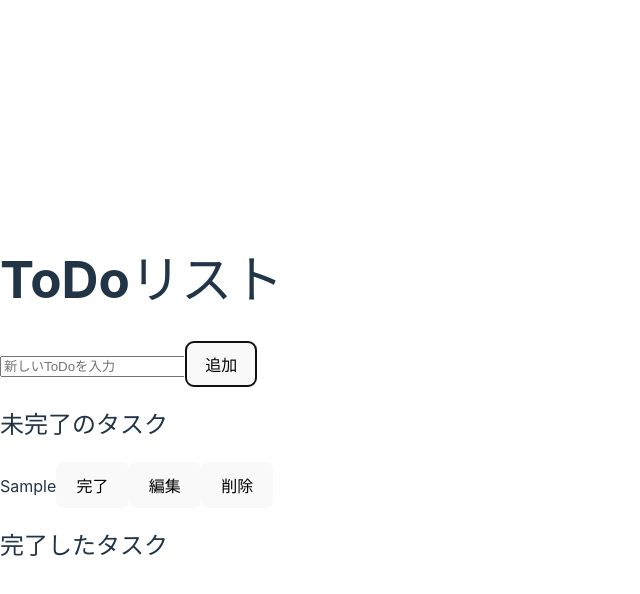
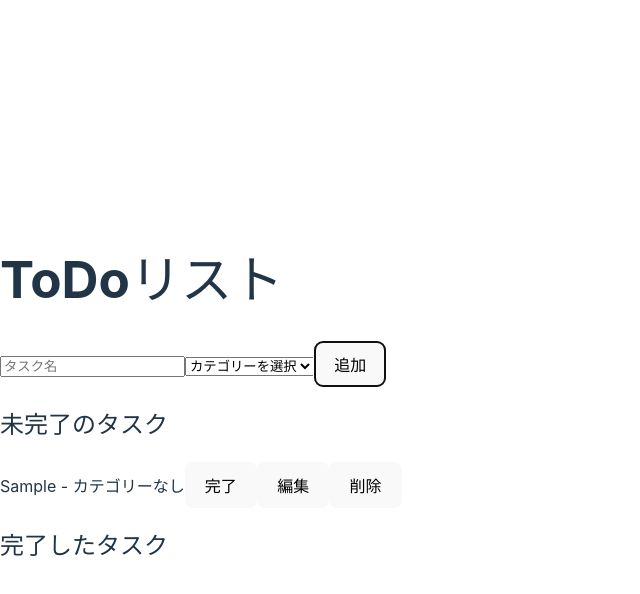
Before and after one commit to imaikosuke/todo-app, a React (Vite) app: page / in a window 1280 px wide. Both pictures are taken after typing "Sample" into the empty fields and a click on the button "追加". Shown: the top 594 px of the page, without its empty margins (0-640 px from the left). Built offline with nearby package versions, Linux system fonts and the light colour scheme.

Commit message:
added the feature to select categories

```diff
--- a/src/App.tsx
+++ b/src/App.tsx
@@ -7,9 +7,7 @@ const App: React.FC = () => {
   const [todos, setTodos] = useState<Todo[]>([]);
   const [completedTodos, setCompletedTodos] = useState<Todo[]>([]);
 
-  const addTodo = (title: string) => {
-    if (title == '') return;
-    const newTodo = { id: Date.now(), title, completed: false };
+  const addTodo = (newTodo: Todo) => {
     setTodos([...todos, newTodo]);
   };
 
--- a/src/components/AddToDo.tsx
+++ b/src/components/AddToDo.tsx
@@ -1,26 +1,32 @@
 import React, { useState } from 'react';
+import { Todo } from '../interface';
 
-export const AddToDo = ({ onAdd }: { onAdd: (todo: string) => void }) => {
-  const [inputValue, setInputValue] = useState('');
-
-  const handleChange = (event: React.ChangeEvent<HTMLInputElement>) => {
-    setInputValue(event.target.value);
-  };
+export const AddToDo: React.FC<{ onAdd: (todo: Todo) => void }> = ({ onAdd }) => {
+  const [title, setTitle] = useState('');
+  const [category, setCategory] = useState('');
 
   const handleSubmit = (event: React.FormEvent<HTMLFormElement>) => {
     event.preventDefault();
-    onAdd(inputValue);
-    setInputValue('');
+    if (!title) return;
+    onAdd({ id: Date.now(), title, completed: false, category });
+    setTitle('');
+    setCategory('');
   };
 
   return (
     <form onSubmit={handleSubmit}>
       <input
         type="text"
-        value={inputValue}
-        onChange={handleChange}
-        placeholder="新しいToDoを入力"
+        value={title}
+        onChange={(e) => setTitle(e.target.value)}
+        placeholder="タスク名"
       />
+      <select value={category} onChange={(e) => setCategory(e.target.value)}>
+        <option value="">カテゴリーを選択</option>
+        <option value="work">仕事</option>
+        <option value="private">個人</option>
+        // ここに他のカテゴリーオプションを追加
+      </select>
       <button type="submit">追加</button>
     </form>
   );
--- a/src/components/ToDoItem.tsx
+++ b/src/components/ToDoItem.tsx
@@ -8,12 +8,7 @@ type ToDoItemProps = {
   onEdit: (id: number, title: string) => void;
 };
 
-export const ToDoItem: React.FC<ToDoItemProps> = ({
-  todo,
-  onToggleCompleted,
-  onDelete,
-  onEdit,
-}) => {
+export const ToDoItem: React.FC<ToDoItemProps> = ({ todo, onToggleCompleted, onDelete, onEdit }) => {
   const [isEditing, setIsEditing] = useState(false);
   const [editText, setEditText] = useState(todo.title);
 
@@ -33,7 +28,9 @@ export const ToDoItem: React.FC<ToDoItemProps> = ({
       {isEditing ? (
         <input type="text" value={editText} onChange={handleChange} />
       ) : (
-        <span>{todo.title}</span>
+        <span>
+          {todo.title} - {todo.category || 'カテゴリーなし'}
+        </span>
       )}
       <button onClick={() => onToggleCompleted(todo.id)} disabled={isEditing}>
         {todo.completed ? '未完了' : '完了'}
--- a/src/interface.ts
+++ b/src/interface.ts
@@ -2,4 +2,5 @@ export interface Todo {
   id: number;
   title: string;
   completed: boolean;
+  category?: string;
 }
```
Also changed, not shown: src/components/ToDoList.tsx (+1 -6 lines), src/main.tsx (+6 -6 lines).
